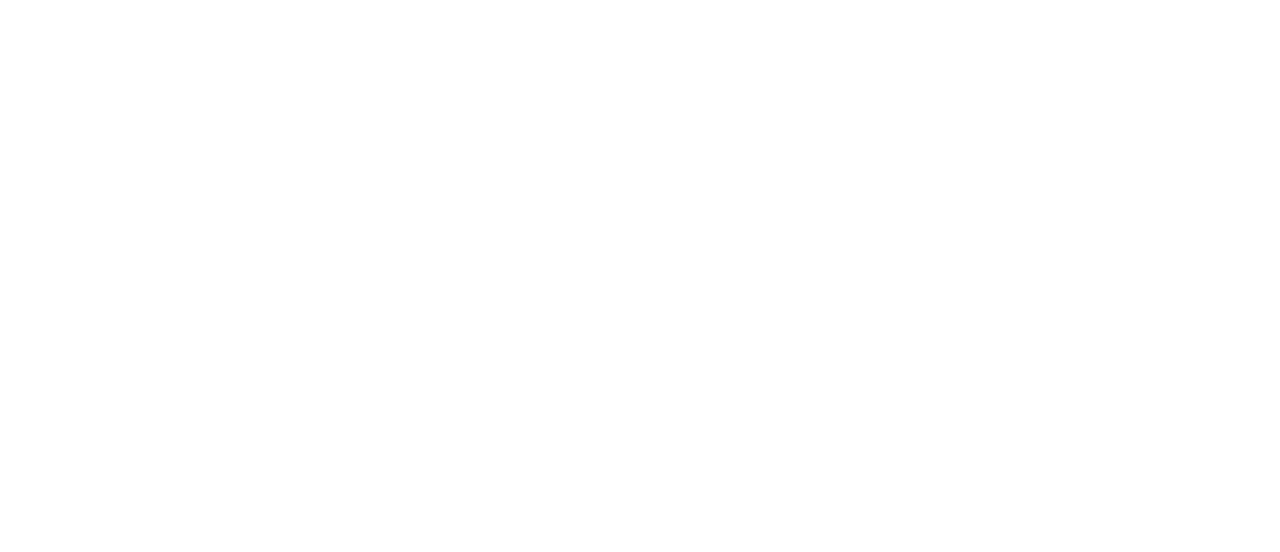
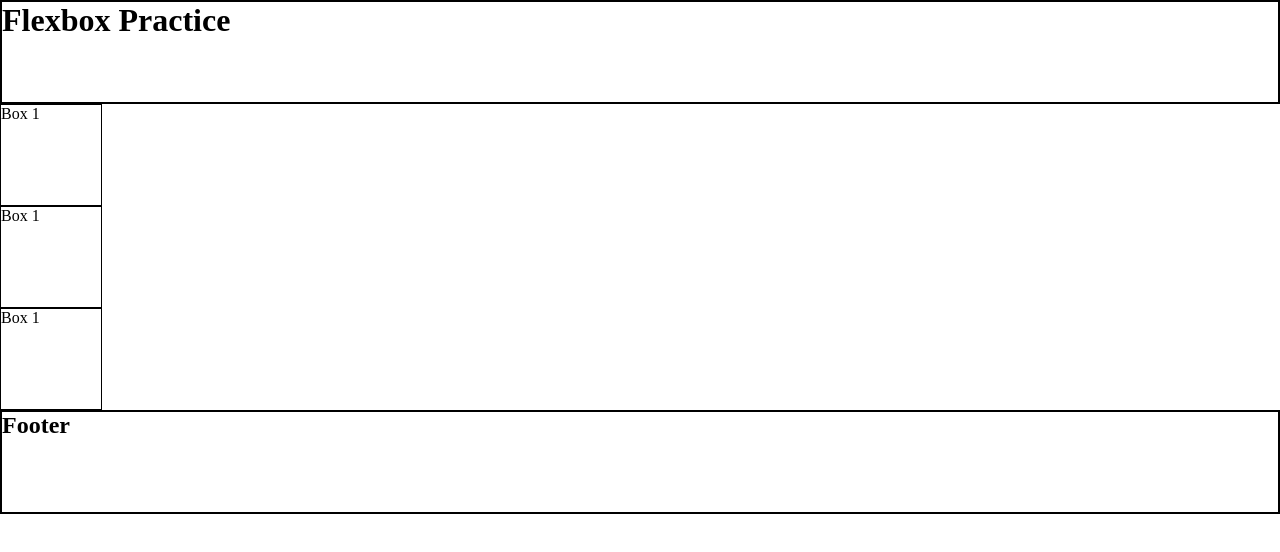
Before and after one commit to camilagx/Display-and-position, a plain HTML site: page flex/index.html in a window 1280 px wide. Drawn offline with Linux system fonts and the light colour scheme.

Commit message:
starter code

```diff
--- a/flex/index.html
+++ b/flex/index.html
@@ -5,8 +5,41 @@
   <meta http-equiv="X-UA-Compatible" content="IE=edge">
   <meta name="viewport" content="width=device-width, initial-scale=1.0">
   <title>Flexbox Practice</title>
+  <style>
+    *{
+      margin: 0;
+      padding: 0;
+    }
+    header, footer{
+      height: 100px;
+      border: 2px solid black;
+    }
+    .box{
+      height: 100px;
+      width: 100px;
+      border:1px solid black;
+    }
+  </style>
 </head>
 <body>
-
+  <header>
+    <h1>Flexbox Practice</h1>
+  </header>
+  <main>
+    <section>
+      <div class="box a">
+        Box 1
+      </div>
+      <div class="box b">
+        Box 1
+      </div>
+      <div class="box c">
+        Box 1
+      </div>
+    </section>
+  </main>
+  <footer>
+    <h2>Footer</h2>
+  </footer>
 </body>
 </html>
```
